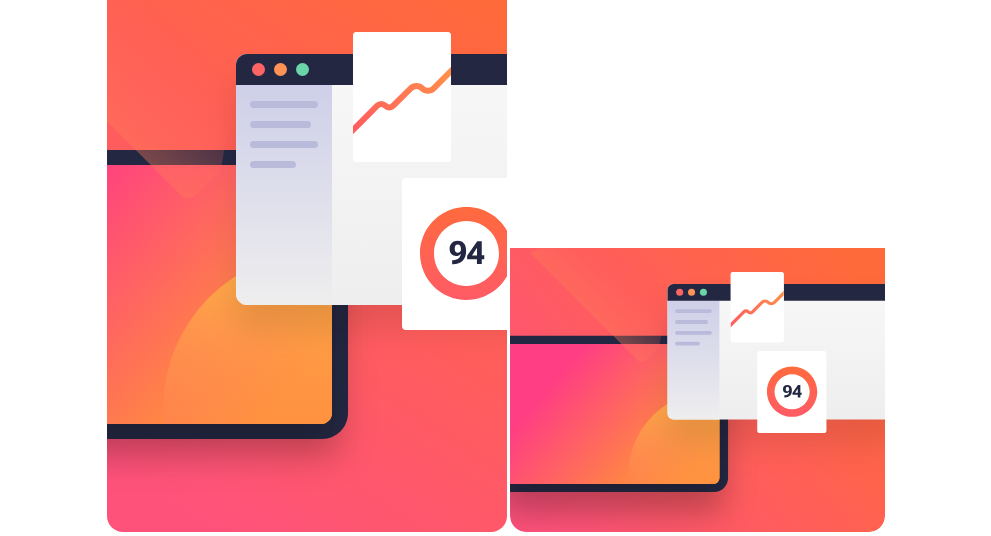
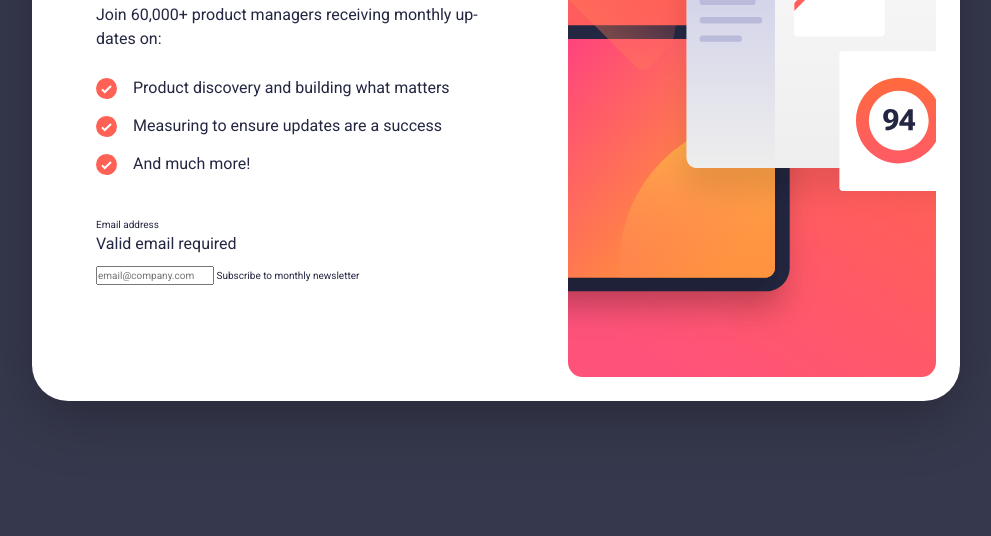
Before and after one commit to piushbhandari/newslettersignup, a plain HTML site: page index.html in a window 1280 px wide. Shown: the part 296-832 px from the top of the page, without its empty margins (144-1135 px from the left). After the commit the page ends 800 px from the top, so only its background shows below. Drawn offline with Linux system fonts and the light colour scheme.

Commit message:
more markup and styles added to the left hand column

```diff
--- a/index.html
+++ b/index.html
@@ -61,12 +61,12 @@
         </div>
         <div class="newsletter-box__col2">
           <img
-            class="newsletter-box__img desktop"
+            class="newsletter-box__img desktop fit-image"
             src="./assets/images/illustration-sign-up-desktop.svg"
             alt="sign up to a newsletter graphic"
           />
           <img
-            class="newsletter-box__img mobile"
+            class="newsletter-box__img mobile fit-image"
             src="./assets/images/illustration-sign-up-mobile.svg"
             alt="sign up to a newsletter graphic"
           />
--- a/styles.css
+++ b/styles.css
@@ -2,10 +2,11 @@
 /* variables */
 :root {
   /* colors */
-  --color-base: #02073e;
+  --color-base: #242742;
   --color-black: black;
   --color-white: white;
   --color-primary: #ea3a60;
+  --bg-navy: #36384d;
 
   /* containers */
   --container-default: 92.8rem;
@@ -14,6 +15,9 @@
   --container-large: 144rem;
   --container-gutter: 2.4rem;
 
+  /* media queries */
+
+  --medium-bp: 59.375em;
   /* fonts */
   --primary-font: "Roboto", sans-serif;
 
@@ -316,7 +320,7 @@ h1,
   line-height: 100%;
   margin-bottom: 2.4rem;
 }
-@media all and (min-width: 48em) {
+@media all and (min-width: 59.375em) {
   h1,
   .h1 {
     font-size: 5.6rem;
@@ -492,17 +496,74 @@ a {
 /* newsletter signup */
 
 body {
+  background: var(--bg-navy);
+}
+.newsletter-box,
+.subscribe-box {
+  background: var(--color-white);
+}
+.newsletter-box {
+  display: flex;
+  flex-direction: column-reverse;
+  gap: 40px;
+}
+.subscribe-box {
+  display: none;
+}
+.newsletter-box__img.desktop {
+  display: none;
+}
+.newsletter-box__col1 {
+  padding: 0 24px 40px 24px;
+}
+.newsletter-box__sub {
+  margin-bottom: 25px;
+}
+.feature-listing {
+  display: flex;
+  flex-direction: column;
+  gap: 12px;
+  margin-bottom: 41px;
+}
+.feature-listing__item {
+  display: flex;
+  align-items: flex-start;
+  gap: 16px;
+}
+@media all and (min-width: 59.375em) {
+  body {
     height: 100vh;
     display: flex;
     align-items: center;
     justify-content: center;
+  }
+  .newsletter-box,
+  .subscribe-box {
+    box-shadow: 0px 15px 60px 0px rgba(0, 0, 0, 0.25);
+    border-radius: 36px;
+  }
+  .newsletter-box {
+    padding: 24px 24px 24px 64px;
+    flex-direction: row;
+    align-items: center;
+    gap: 64px;
+  }
+  .newsletter-box__img.mobile {
+    display: none;
+  }
+  .newsletter-box__img.desktop {
+    display: block;
+  }
+  .newsletter-box__col1 {
+    padding: 0;
+  }
+
+  .feature-listing {
+    gap: 14px;
+  }
+  .feature-listing__item {
+    align-items: center;
+  }
+  .subscribe-box {
+  }
 }
-.newsletter-box{
-
-}
-.subscribe-box{
-    display: none;
-}
-@media all and (min-width: 48em){
-
-}
```
